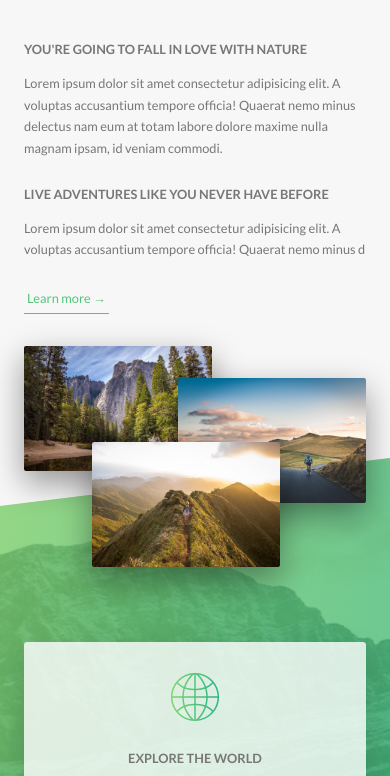
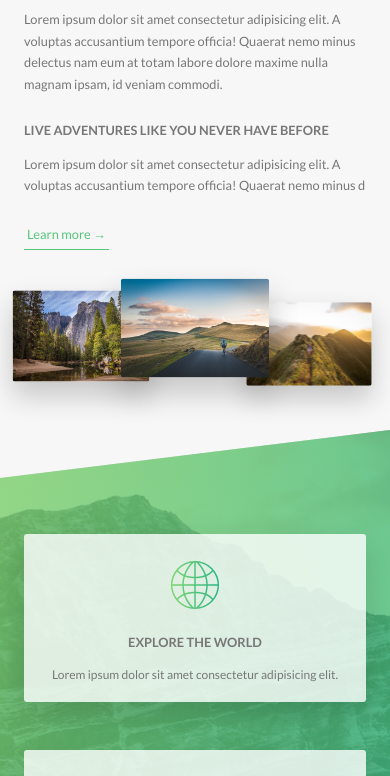
Before and after one commit to sarahrileydev/natours-sass, a website: page index.html in a window 390 px wide. Shown: the part 926-1702 px from the top of the page. Drawn offline with Linux system fonts and the light colour scheme.

Commit message:
media queries layout, about and features

```diff
--- a/sass/base/_utilities.scss
+++ b/sass/base/_utilities.scss
@@ -1,8 +1,22 @@
 .u-center-text { text-align: center !important; }
 
-.u-margin-bottom-small { margin-bottom: 1.5rem; }
-.u-margin-bottom-medium { margin-bottom: 4rem; }
-.u-margin-bottom-big { margin-bottom: 8rem; }
+.u-margin-bottom-small { margin-bottom: 1.5rem !important; }
 
-.u-margin-top-big { margin-top: 8rem; }
-.u-margin-top-huge { margin-top: 10rem; }
+.u-margin-bottom-medium {
+     margin-bottom: 4rem !important ;
+     @include respond(tab-port) {
+        margin-bottom: 3rem !important;
+    }
+}
+
+.u-margin-bottom-big {
+     margin-bottom: 8rem !important;
+
+     @include respond(tab-port) {
+        margin-bottom: 5rem !important;
+    }
+}
+
+.u-margin-top-big { margin-top: 8rem !important; }
+
+.u-margin-top-huge { margin-top: 10rem !important; }
--- a/sass/components/_composition.scss
+++ b/sass/components/_composition.scss
@@ -11,19 +11,44 @@
         transition: all .2s;
         outline-offset: 2rem;
 
+        @include respond(tab-port) {
+            float: left;
+            position: relative;
+            width: 33.33333%;
+            box-shadow: 0 1.5rem 3rem rgba($color-black, .2);
+        }
+
         &--p1 {
             left: 0;
             top: -2rem;
+
+            @include respond(tab-port) {
+                top: 0;
+                transform: scale(1.2);
+            }
+
         }
 
         &--p2 {
             right: 0;
             top: 2rem;
+
+            @include respond(tab-port) {
+                top: -1rem;
+                transform: scale(1.3);
+                z-index: 100;
+            }
         }
 
         &--p3 {
             left: 20%;
             top: 10rem;
+
+            @include respond(tab-port) {
+                top: 1rem;
+                left: 0;
+                transform: scale(1.1);
+            }
         }
 
         &:hover {
--- a/sass/components/_feature-box.scss
+++ b/sass/components/_feature-box.scss
@@ -7,6 +7,10 @@
     box-shadow: 0 1.5rem 4rem rgba($color-black, .15);
     transition: transform .3s;
 
+    @include respond(tab-port) {
+        padding: 2rem;
+    }
+
     &__icon {
         font-size: 6rem;
         margin-bottom: .5rem;
@@ -14,6 +18,10 @@
         background-image: linear-gradient(to right, $color-primary-light, $color-primary-dark);
         -webkit-background-clip: text;
         color: transparent;
+
+        @include respond(tab-port) {
+            margin-bottom: 0;
+        }
     }
 
     &:hover {
--- a/sass/layout/_footer.scss
+++ b/sass/layout/_footer.scss
@@ -11,6 +11,10 @@
     &__logo-box {
         text-align: center;
         margin-bottom: 8rem;
+
+        @include respond(tab-port) {
+            margin-bottom: 6rem;
+        }
     }
 
     &__logo {
--- a/sass/pages/_home.scss
+++ b/sass/pages/_home.scss
@@ -2,6 +2,10 @@
     background-color: $color-grey-light-1;
     padding: 25rem 0;
     margin-top: -20vh;
+
+    @include respond(tab-port) {
+        padding: 20rem 0;
+    }
 }
 
 .section-features {
@@ -18,23 +22,38 @@
     & > * {
         transform: skewY(7deg);
     }
+
+    @include respond(tab-port) {
+        padding: 10rem 0;
+    }
 }
 
 .section-tours {
     background-color: $color-grey-light-1;
     padding: 25rem 0 15rem 0;
     margin-top: -10rem;
+
+    @include respond(tab-port) {
+        padding: 20rem 0 10rem 0;
+    }
 }
 
 .section-stories {
     position: relative;
     padding: 15rem 0;
 
+    @include respond(tab-port) {
+        padding: 10rem 0;
+    }
 }
 
 .section-book {
     padding: 15rem 0;
     background-image: linear-gradient(to right bottom, $color-primary-light, $color-primary-dark);
+
+    @include respond(tab-port) {
+        padding: 10rem 0;
+    }
 }
 
 .book {
```
Also changed, not shown: css/style.css.
